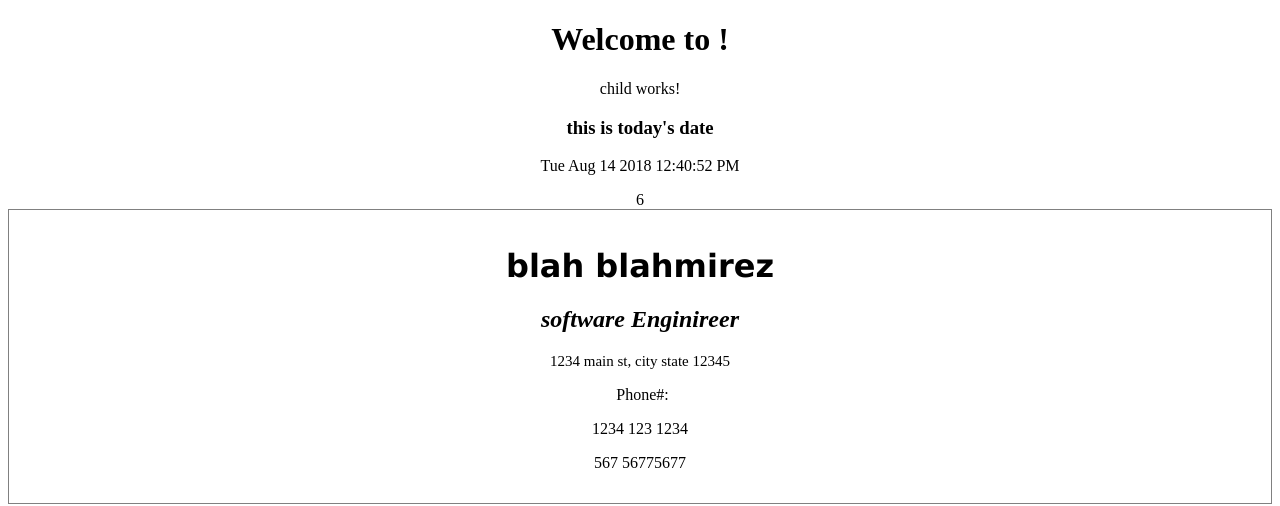
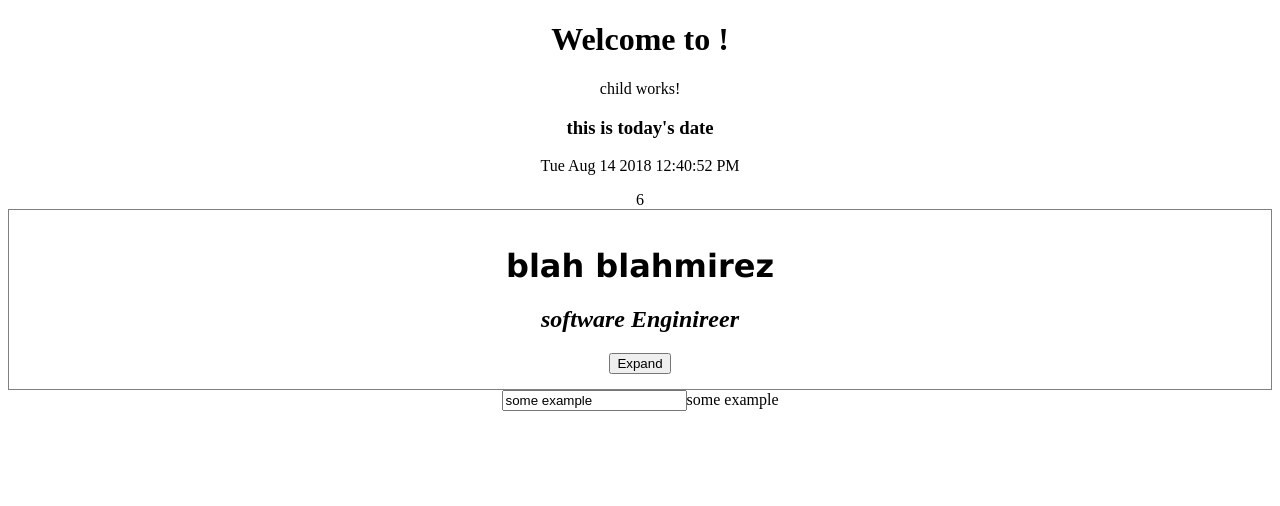
Before and after one commit to ManuelCabrera01/angular-redux-practice, an Angular app in the folder client/: page / in a window 1280 px wide. Shown: the top 506 px of the page. Built offline with nearby package versions, Linux system fonts and the light colour scheme.

Commit message:
data binding advance

```diff
--- a/client/src/app/address-card/address-card.component.html
+++ b/client/src/app/address-card/address-card.component.html
@@ -1,11 +1,21 @@
 <div class="address-card">
 
   <h1 class='name'>{{user.name}}</h1>
+
+
   <h2 class='tittle'>{{user.tittle}}</h2>
-  <p class='address'>{{user.address}}</p>
-  <div *ngIf="user.phone.length >0   ">
-    <p class='phone'>Phone#:</p>
-    <p *ngFor="let phoneNumber of user.phone">{{phoneNumber}}</p>
+
+  <button *ngIf="isCollapsed" (click)='toggleCollapse()'> Expand </button>
+  <button *ngIf="!isCollapsed" (click)='toggleCollapse()'> Collapse </button>
+
+  <div *ngIf="!isCollapsed">
+
+    <p class='address'>{{user.address}}</p>
+
+    <div *ngIf="user.phone.length > 0">
+      <p class='phone'>Phone#:</p>
+      <p *ngFor="let phoneNumber of user.phone">{{phoneNumber}}</p>
+    </div>
 
   </div>
 </div>
--- a/client/src/app/address-card/address-card.component.ts
+++ b/client/src/app/address-card/address-card.component.ts
@@ -6,6 +6,8 @@ import { User } from "./user.model";
   styleUrls: ["./address-card.component.css"]
 })
 export class AddressCardComponent implements OnInit {
+  isCollapsed: boolean = true;
+
   //setting the input value(hardcode / not efitient)
   // @Input("name")
   // userName: string;
@@ -17,5 +19,9 @@ export class AddressCardComponent implements OnInit {
 
   constructor() {}
 
+  toggleCollapse() {
+    this.isCollapsed = !this.isCollapsed;
+  }
+
   ngOnInit() {}
 }
--- a/client/src/app/app.component.html
+++ b/client/src/app/app.component.html
@@ -9,4 +9,5 @@
   <!-- getting the inpur value  -->
   <app-address-card [user]="user"></app-address-card>
 
+  <input type="text" [(ngModel)]="inputText">{{inputText}}
 </div>
--- a/client/src/app/app.component.ts
+++ b/client/src/app/app.component.ts
@@ -8,6 +8,7 @@ import { User } from "./address-card/user.model";
 })
 export class AppComponent {
   user: User;
+  inputText: string = "some example";
   constructor() {
     this.user = new User();
     (this.user.name = " blah blahmirez"),
```
Also changed, not shown: client/src/app/app.module.ts (+9 -11 lines).
